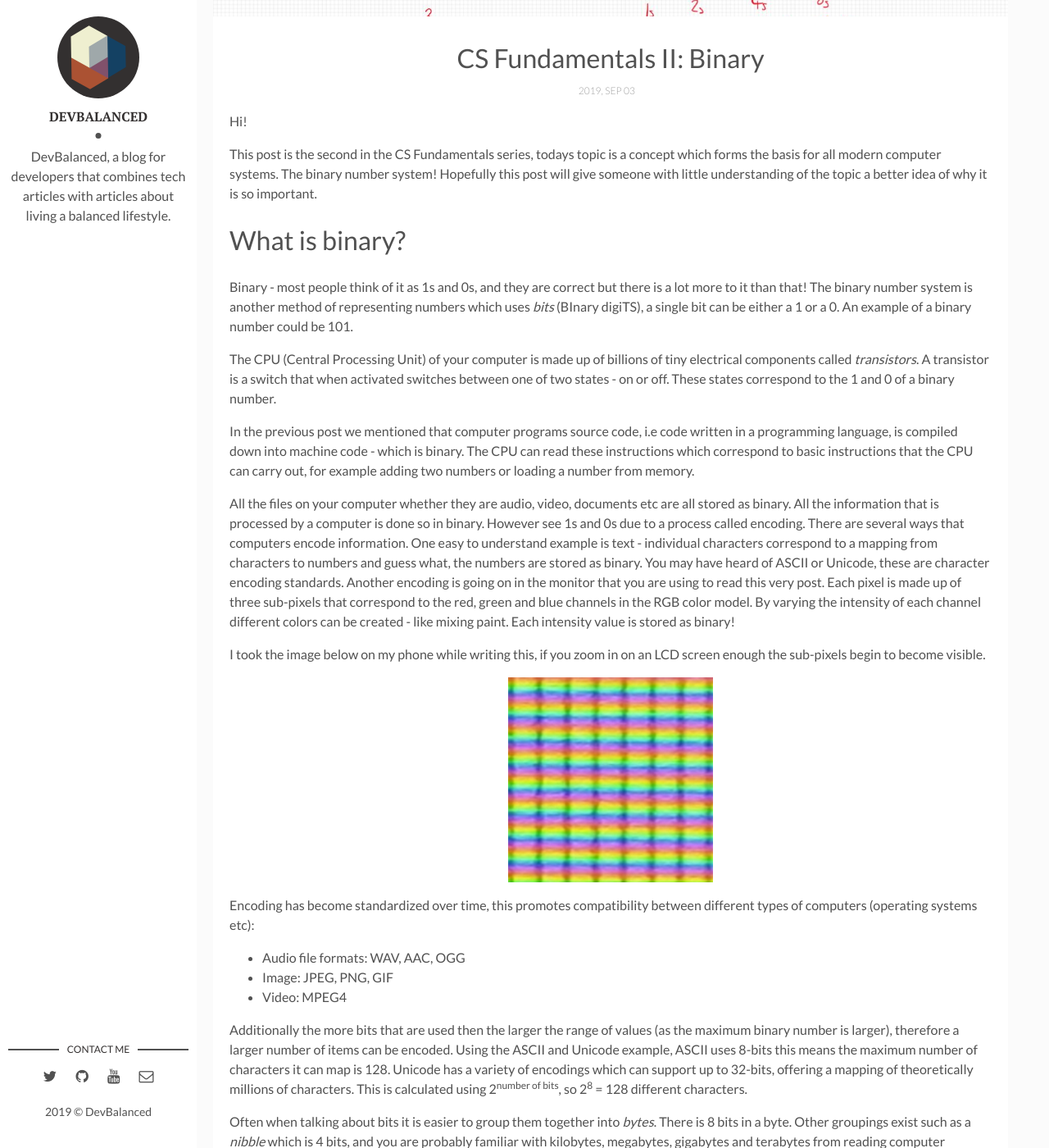
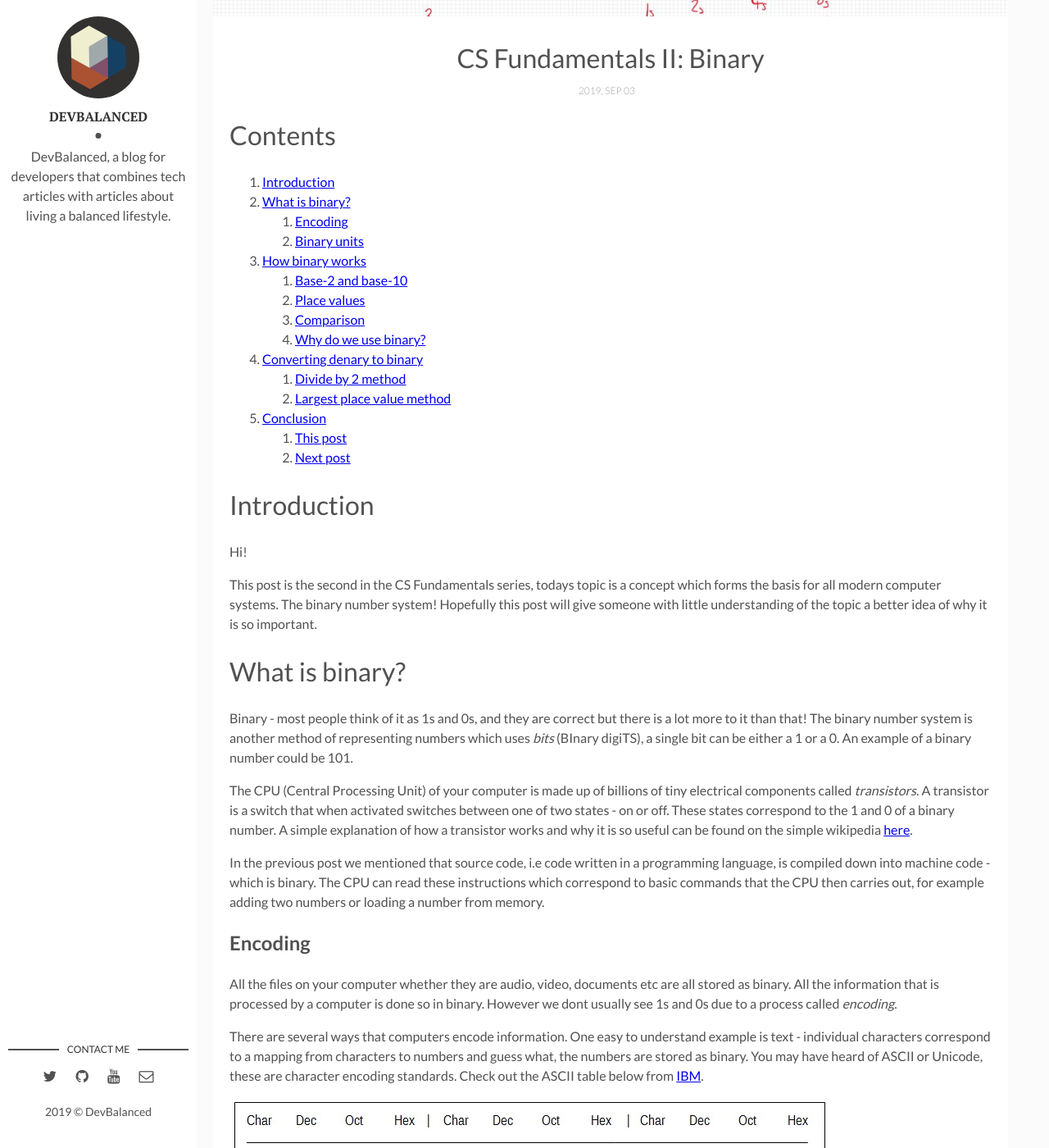
Before and after one commit to DevBalanced/DevBalanced.github.io, a Jekyll site: the page built from _posts/2019-09-03-computer-science-fundamentals-binary-number-representation.markdown, in a window 1280 px wide and 1400 px high, scrolled down 500 px. Shown: the whole window at 82% size. Built offline with Jekyll 4.4.1, drawn with Linux system fonts in a browser that asks for light colours; comment, search, counter and statistics services are not loaded; some of the changed text lies outside the part shown.

Commit message:
CONTENT: Add more content to new post, add contents pages.

```diff
--- a/_posts/2019-09-03-computer-science-fundamentals-binary-number-representation.markdown
+++ b/_posts/2019-09-03-computer-science-fundamentals-binary-number-representation.markdown
@@ -5,19 +5,47 @@ date: 2019-09-03
 description: Basics of binary number representation. # Add post description (optional)
 img: cs-fundamentals/binary/postimage.jpg # Add image post (optional)
 ---
+
+# Contents
+1. [Introduction](#introduction)
+2. [What is binary?](#what_is_binary)
+	1. [Encoding](#encoding)
+	2. [Binary units](#binary_units)
+3. [How binary works](#how_binary_works)
+	1. [Base-2 and base-10](#base-2_base-10)
+	2. [Place values](#place_values)
+	3. [Comparison](#comparison)
+	4. [Why do we use binary?](#why_binary)
+4. [Converting denary to binary](#conversion)
+	1. [Divide by 2 method](#div_2)
+	2. [Largest place value method](#largest_place)
+5. [Conclusion](#conclusion)
+	1. [This post](#this_post)
+	2. [Next post](#next_post)
+
+# Introduction <a name="introduction"></a>
+
 Hi!
 
 This post is the second in the CS Fundamentals series, todays topic is a concept which forms the basis for all modern computer systems. The binary number system! Hopefully this post will give someone with little understanding of the topic a better idea of why it is so important.
 
-# What is binary?
+# What is binary? <a name="what_is_binary"></a>
 
 Binary - most people think of it as 1s and 0s, and they are correct but there is a lot more to it than that! The binary number system is another method of representing numbers which uses *bits* (BInary digiTS), a single bit can be either a 1 or a 0. An example of a binary number could be 101.
 
-The CPU (Central Processing Unit) of your computer is made up of billions of tiny electrical components called *transistors*. A transistor is a switch that when activated switches between one of two states - on or off. These states correspond to the 1 and 0 of a binary number.
+The CPU (Central Processing Unit) of your computer is made up of billions of tiny electrical components called *transistors*. A transistor is a switch that when activated switches between one of two states - on or off. These states correspond to the 1 and 0 of a binary number. A simple explanation of how a transistor works and why it is so useful can be found on the simple wikipedia [here][wiki-link].
 
-In the previous post we mentioned that computer programs source code, i.e code written in a programming language, is compiled down into machine code - which is binary. The CPU can read these instructions which correspond to basic instructions that the CPU can carry out, for example adding two numbers or loading a number from memory.
+In the previous post we mentioned that source code, i.e code written in a programming language, is compiled down into machine code - which is binary. The CPU can read these instructions which correspond to basic commands that the CPU then carries out, for example adding two numbers or loading a number from memory.
 
-All the files on your computer whether they are audio, video, documents etc are all stored as binary. All the information that is processed by a computer is done so in binary. However see 1s and 0s due to a process called encoding. There are several ways that computers encode information. One easy to understand example is text - individual characters correspond to a mapping from characters to numbers and guess what, the numbers are stored as binary. You may have heard of ASCII or Unicode, these are character encoding standards. Another encoding is going on in the monitor that you are using to read this very post. Each pixel is made up of three sub-pixels that correspond to the red, green and blue channels in the RGB color model. By varying the intensity of each channel different colors can be created - like mixing paint. Each intensity value is stored as binary!
+## Encoding <a name="encoding"></a>
+
+All the files on your computer whether they are audio, video, documents etc are all stored as binary. All the information that is processed by a computer is done so in binary. However we dont usually see 1s and 0s due to a process called *encoding*.
+
+There are several ways that computers encode information. One easy to understand example is text - individual characters correspond to a mapping from characters to numbers and guess what, the numbers are stored as binary. You may have heard of ASCII or Unicode, these are character encoding standards. Check out the ASCII table below from [IBM][ibm-link].
+
+![ASCII Table](/assets/img/cs-fundamentals/binary/ascii_table.jpg)
+
+Another encoding is going on in the monitor that you are using to read this very post. Each pixel is made up of three sub-pixels that correspond to the red, green and blue channels in the RGB color model. By varying the intensity of each channel different colors can be created - like mixing paint. Each intensity value is stored as binary!
 
 I took the image below on my phone while writing this, if you zoom in on an LCD screen enough the sub-pixels begin to become visible.
 
@@ -30,19 +58,27 @@ Encoding has become standardized over time, this promotes compatibility between
 
 Additionally the more bits that are used then the larger the range of values (as the maximum binary number is larger), therefore a larger number of items can be encoded. Using the ASCII and Unicode example, ASCII uses 8-bits this means the maximum number of characters it can map is 128. Unicode has a variety of encodings which can support up to 32-bits, offering a mapping of theoretically millions of characters. This is calculated using 2<sup>number of bits</sup>, so 2<sup>8</sup> = 128 different characters.
 
+## Binary units <a name="binary_units"></a>
+
 Often when talking about bits it is easier to group them together into *bytes*. There is 8 bits in a byte. Other groupings exist such as a *nibble* which is 4 bits, and you are probably familiar with kilobytes, megabytes, gigabytes and terabytes from reading computer specifications. These unit prefixes work as they do for other units, a kilobyte is roughly 1000 bytes. I say roughly as the actual number is 1024 and this is because binary is a base-2 number system. What is a base-2 number system? Read on.
 
 ![Bytes diagram](/assets/img/cs-fundamentals/binary/bytes.jpg){: .center-image}
 
-# How binary works
+# How binary works <a name="how_binary_works"></a>
+
+## Base-2 and base-10 <a name="base-2_base-10"></a>
 
 The binary number system, also called the base-2 number system, is a number system where the number is represented using only two symbols, we use 1 and 0. Compare this to the decimal number system that we are all familiar with where a number is represented with ten symbols, we use 0 through 9. The decimal system is also known as denary or base-10. The base of the number system, also known as a radix, is the number of different digits that can be used to represent numbers, hence base-2 and base-10.
 
 ![Radix diagram](/assets/img/cs-fundamentals/binary/radix.jpg)
 
+## Place values <a name="place_values"></a>
+
 As mentioned prior each digit in a binary number is called a *bit*, this is a portmanteau of the words binary and digit. By using multiple bits we can represent more numbers than just 1 or 0, we do this in exactly the same way that we do in base-10. In base-10 each place value corresponds to a power of 10, starting at 0. As anything to the power 0 is 1, the first is always 1 (individual units). Think back to being very young and learning the 1s, 10s, 100s, 1000s place names. In binary each place value corresponds to a power of 2 instead of 10 - 1s, 2s, 4s, 8s and so forth.
 
 ![Place values diagram](/assets/img/cs-fundamentals/binary/placevalues.jpg)
+
+## Comparison <a name="comparison"></a>
 
 Lets compare the representations by representing the same number in both binary and denary, lets use the number 135.
 
@@ -50,18 +86,24 @@ Lets compare the representations by representing the same number in both binary
 
 So to represent the number 135 in binary you use 10000111. For us that string of 1s and 0s is more difficult to understand, so the next question is why would you use binary?
 
+## Why do we use binary? <a name="why_binary"></a>
+
 The reason that binary is used in computers is its simplicity, as each digit in a binary number can only be in one of two states - 1 or 0. This corresponds with an electrical signal being either on or off. When numbers are stored in your computer they are an electrical signal (think of the transistors mentioned earlier), if we wanted to represent the number in denary then we would have to be able to differentiate between multiple different levels of voltage. Naturally this would lead to ambiguity, if the voltage is either on or off there is no risk of the signal being interpreted incorrectly. I like to visualize the signal like this:
 
 ![Signal diagram](/assets/img/cs-fundamentals/binary/signal.jpg)
 
 As you can see even if the signal is distorted, it is still possible to read the signal and retrieve the information. If this signal had several different discrete levels then the chance of the distortion affecting the signal is greater.
 
-# Converting denary to binary
+# Converting denary to binary <a name="conversion"></a>
+
+## Divide by 2 method <a name="div_2"></a>
 
 Typically if you want to convert between denary and binary I would recommend using a calculator as it is much faster and there is no chance of making mistakes, however it does help to reinforce the understanding of the concept by working through an example of conversion. The way that I was taught is the "divide by 2" method. You take the denary number and divide it by 2, writing down the remainder as you go. Once youve finished you reverse the number. Lets try this on the number 96.
 
 
 ![Remainder diagram](/assets/img/cs-fundamentals/binary/remainder.jpg)
+
+## Largest place value method <a name="largest_place"></a>
 
 We see now what is happening with this method - first the largest possible place value is set to 1 in the binary number, then subtract this place value from the number you are converting and move from left to right through the binary number looking for the next largest potential place value given the remaining amount. This illustration will make it clear what I mean, using the number 100.
 
@@ -69,11 +111,13 @@ We see now what is happening with this method - first the largest possible place
 
 Another thing you might have noticed is that for binary numbers, if they are odd the last place value will always be 1 and even numbers the last place will always be 0. This is clearly because the place value is 1!
 
-# Conclusion
+# Conclusion <a name="conclusion"></a>
 
-To sum up what we have covered in this post:
+## This post <a name="this_post"></a>
 
 Binary is the number system that all modern computers are based on. It uses 1s and 0s to represent numbers, and is used due to its simplicity and the robustness it provides when implementing digital circuitry (think of the signal & transistors). When using binary inside a computer we use encoding schemes to represent different kinds of data - two examples mentioned were character encoding and RGB encoding. We learned that binary is a base-2 number system and how this representation corresponds to denary/base-10, we also learned how to convert from denary into binary.
+
+## Next post <a name="next_post"></a>
 
 Another reason that we use binary is that it facilitates the use of something called *Boolean algebra*, sometimes called Boolean logic. Boolean algebra is the area of algebra in which the values of the variables can only take the discrete values of true or false, this corresponds to the 1s and 0s of a binary number. All modern computers operate according to the foundations laid down by Boolean algebra, and by using Boolean algebra we can reason about the behavior of the small digital circuits that combine to make up the complex microchips that we call CPUs. We can combine transistors to implement small circuits called logic gates, that we can use to build all kinds of complex integrated circuits such as CPUs.
 
@@ -82,3 +126,6 @@ If you haven't guessed the topic of the next post is Boolean algebra & logic gat
 Thanks for checking out the blog,
 
 Max Sargent
+
+[ibm-link]: https://www.ibm.com/support/knowledgecenter/en/SSLTBW_2.3.0/com.ibm.zos.v2r3.ioaq100/ascii_table_appendix.htm
+[wiki-link]: https://simple.wikipedia.org/wiki/Transistor
```
Also changed, not shown: _posts/2019-08-31-computer-science-fundamentals-introduction-to-computer-science.markdown (+8 -8 lines), assets/img/cs-fundamentals/binary/ascii_table.jpg (added).
